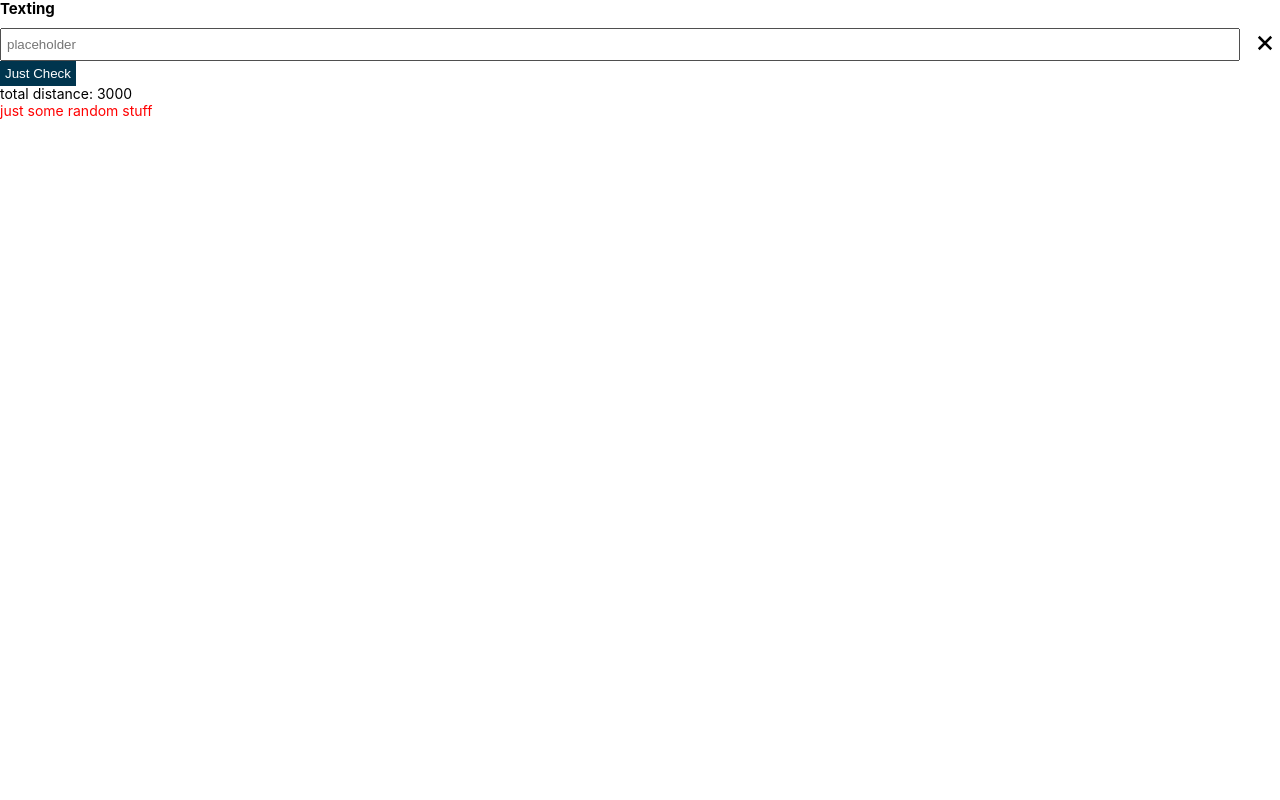
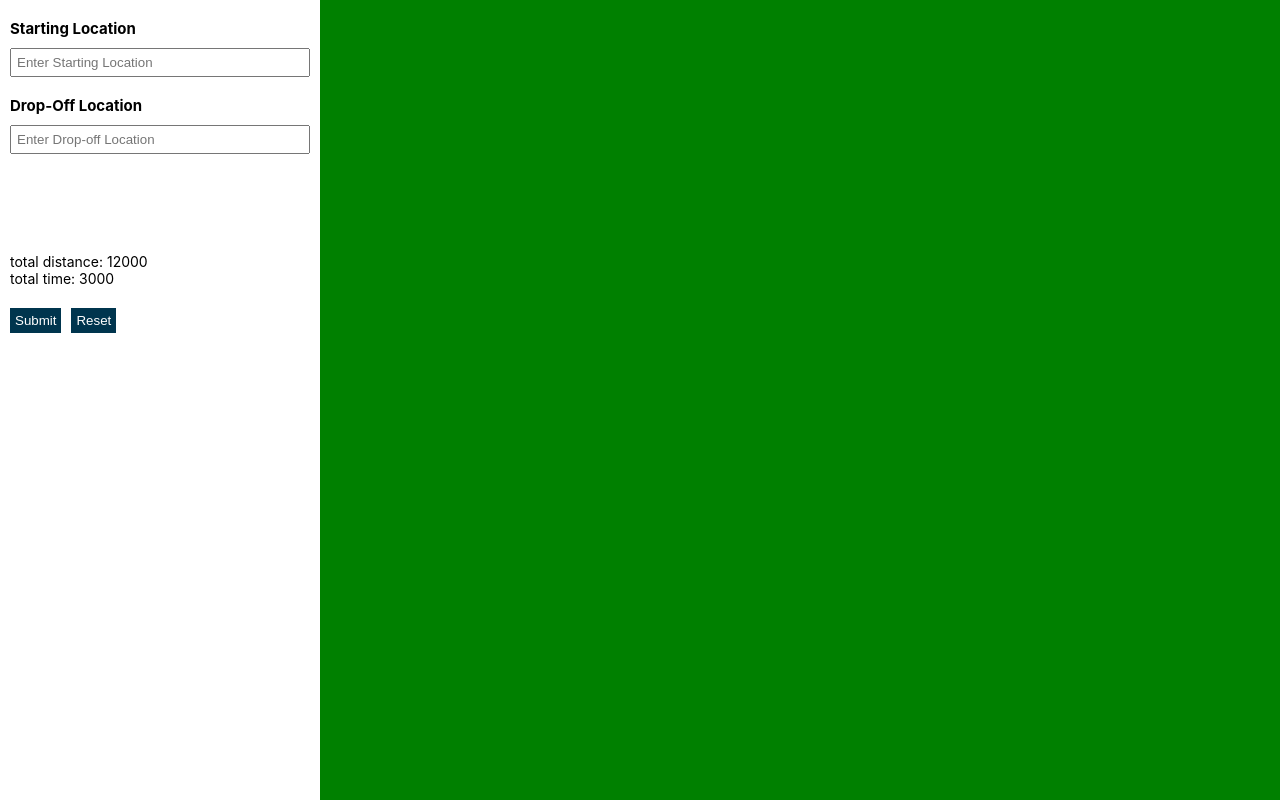
Before and after one commit to triggac4/factory, a React (Create React App) app: page / in a window 1280 px wide. Built offline with nearby package versions, Linux system fonts and the light colour scheme.

Commit message:
location and info section done

```diff
--- a/src/App.js
+++ /dev/null
@@ -1,26 +0,0 @@
-import "./style/App.scss";
-import Error from "./components/error/error_component";
-import TextField from "./components/textfield/location_textfield";
-import MainButton from "./components/button/main_buttons";
-import LocationInfo from "./components/locations-info/location-info_component";
-
-function App() {
-    return (
-        <div className="App">
-            <TextField
-                name={"checking"}
-                label="texting"
-                onChange={(e) => {
-                    console.log(e.target.value);
-                }}
-                placeholder="placeholder"
-                showReset
-            />
-            <MainButton label={"just check"} onClick={() => {}} />
-            <LocationInfo title="total distance" value="3000" />
-            <Error value="just some random stuff" />
-        </div>
-    );
-}
-
-export default App;
--- /dev/null
+++ b/src/App.jsx
@@ -0,0 +1,16 @@
+import "./style/App.scss";
+
+import InformationSection from "./major-sections/information_section";
+
+function App() {
+    return (
+        <div className="main-section">
+            <div className="input">
+                <InformationSection />
+            </div>
+            <div className="map"></div>
+        </div>
+    );
+}
+
+export default App;
--- a/src/major-sections/information_section.jsx
+++ b/src/major-sections/information_section.jsx
@@ -0,0 +1,43 @@
+import React from "react";
+import TextField from "../components/textfield/location_textfield";
+import MainButton from "../components/button/main_buttons";
+import LocationInfo from "../components/locations-info";
+const InformationSection = () => {
+    let val = {};
+    function onChange(e) {
+        val = { ...val, [e.target.name]: e.target.value };
+        console.log(val);
+    }
+
+    let startingProps = {
+        name: "starting",
+        label: "Starting Location",
+        placeholder: "Enter Starting Location",
+    };
+    let dropOffProps = {
+        name: "drop-off",
+        label: "Drop-off Location",
+        placeholder: "Enter Drop-off Location",
+    };
+    return (
+        <section className="info-section">
+            <div className="info-section__location-fields">
+                <TextField {...startingProps} onChange={onChange} />
+                <TextField {...dropOffProps} onChange={onChange} />
+            </div>
+
+            <div className="info-section__info-buttons">
+                <div className="info-section__info">
+                    <LocationInfo title="total distance" value={12000} />
+                    <LocationInfo title="total time" value={3000} />
+                </div>
+                <div className="info-section__buttons">
+                    <MainButton label="Submit" />
+                    <MainButton label="reset" />
+                </div>
+            </div>
+        </section>
+    );
+};
+
+export default InformationSection;
--- a/src/style/_components.scss
+++ b/src/style/_components.scss
@@ -56,3 +56,31 @@
 .location-info {
     display: flex;
 }
+
+//info section {information section}
+
+.info-section {
+    display: flex;
+    flex-direction: column;
+    gap: 10rem;
+
+    &__location-fields {
+        display: flex;
+        flex-direction: column;
+        gap: 2rem;
+    }
+    &__info-buttons {
+        display: flex;
+        flex-direction: column;
+        gap: 2rem;
+    }
+
+    &__buttons {
+        display: flex;
+        gap: 1rem;
+    }
+}
+//input
+.input {
+    padding: 2rem 1rem;
+}
--- a/src/style/_layout.scss
+++ b/src/style/_layout.scss
@@ -0,0 +1,11 @@
+.main-section {
+    max-width: 144rem;
+    margin: 0 auto;
+    display: grid;
+    grid-template-columns: 1fr 3fr;
+    grid-auto-rows: 100vh;
+}
+
+.map {
+    background-color: green;
+}
```
Also changed, not shown: src/components/locations-info/index.jsx (renamed from src/components/locations-info/location-info_component.jsx).
